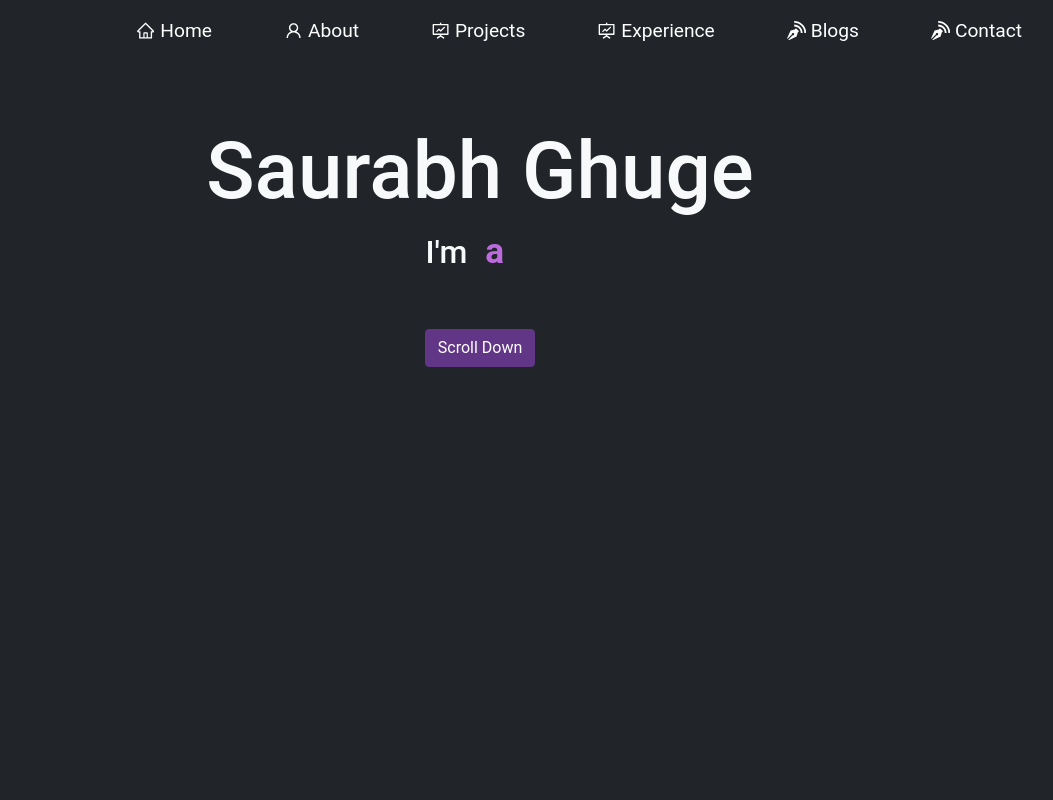
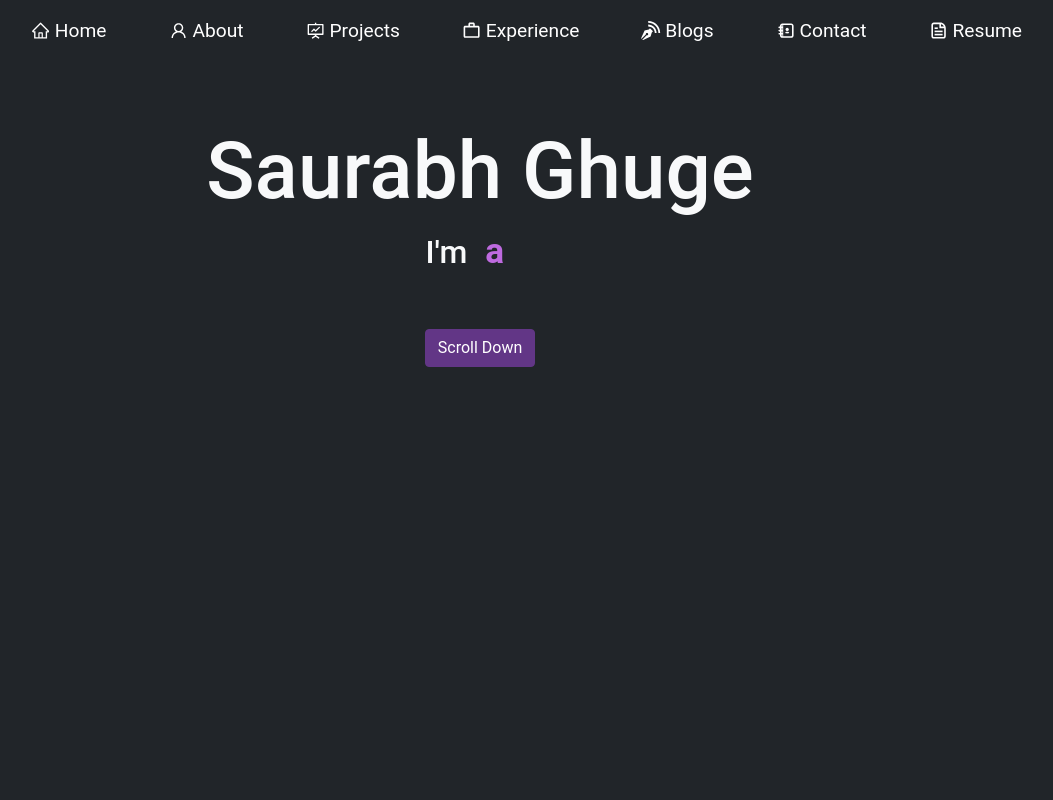
Before and after one commit to saurabhghuge/saurabhg_portfolio, a React (Create React App) app: page / in a window 1280 px wide. Shown: the top 800 px of the page, without its empty margins (160-1213 px from the left). Built offline with nearby package versions, Linux system fonts and the light colour scheme.

Commit message:
added resume

```diff
--- a/src/components/Navbar/Navbar.css
+++ b/src/components/Navbar/Navbar.css
@@ -181,7 +181,7 @@ html {
 
   .navbar-nav .nav-item {
     position: relative;
-    margin-left: 20px;
+    margin-left: 15px;
   }
 
   .navbar-nav .nav-item a {
--- a/src/components/Navbar/Navbarr.js
+++ b/src/components/Navbar/Navbarr.js
@@ -1,5 +1,5 @@
 import './Navbar.css';
-
+import myPdf from "../../static/Saurabh-Ghuge-Resume.pdf";
 import React, { useState } from "react";
 import Navbar from "react-bootstrap/Navbar";
 import Nav from "react-bootstrap/Nav";
@@ -9,11 +9,14 @@ import Button from "react-bootstrap/Button";
 import { Link } from "react-router-dom";
 import { CgGitFork } from "react-icons/cg";
 import { ImBlog } from "react-icons/im";
+import {TiContacts} from "react-icons/ti";
+import {MdWorkOutline} from "react-icons/md";
+
 import {
   AiFillStar,
   AiOutlineHome,
   AiOutlineFundProjectionScreen,
-  AiOutlineUser,
+  AiOutlineUser,AiOutlineContacts,
 } from "react-icons/ai";
 
 import { CgFileDocument } from "react-icons/cg";
@@ -86,7 +89,7 @@ const Navbarr = () => {
               <Nav.Link
                 rel="noopener noreferrer" href="#Experience" className="nav-item"
               >
-                <AiOutlineFundProjectionScreen
+                <MdWorkOutline
                   style={{ marginBottom: "2px" }}
                 />{" "}
                 Experience
@@ -107,15 +110,22 @@ const Navbarr = () => {
               <Nav.Link
            rel="noopener noreferrer" href="#Contact" className="nav-item"
               >
-                <ImBlog style={{ marginBottom: "2px" }} /> Contact
+                <TiContacts style={{ marginBottom: "2px" }} /> Contact
               </Nav.Link>
             </Nav.Item>
-{/*
+
             <Nav.Item>
               <Nav.Link
-                as={Link}
-                to="/resume"
-                onClick={() => updateExpanded(false)}
+                rel="noopener noreferrer" href={myPdf} className="nav-item" target="_blank"
+              >
+                <CgFileDocument style={{ marginBottom: "2px" }} /> Resume
+              </Nav.Link>
+            </Nav.Item>
+            {/* <Nav.Item>
+              <Nav.Link
+                // as={Link}
+                // to="/resume"
+                // onClick={() => updateExpanded(false)}
               >
                 <CgFileDocument style={{ marginBottom: "2px" }} /> Resume
               </Nav.Link>
```
Also changed, not shown: 1 other file (tests, documents, lock files or other folders).
